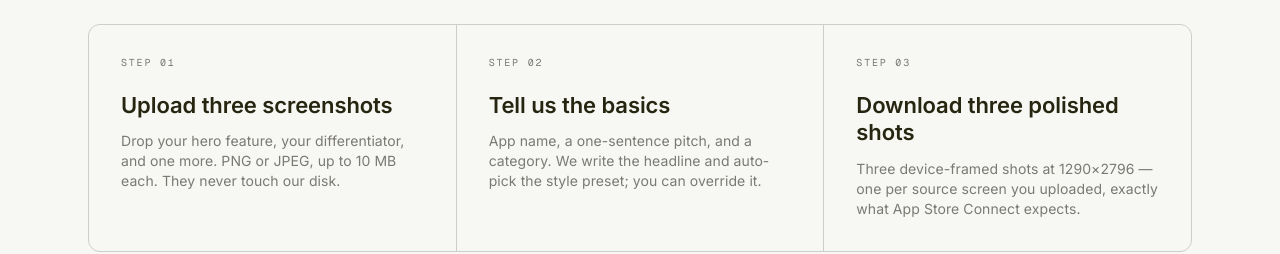
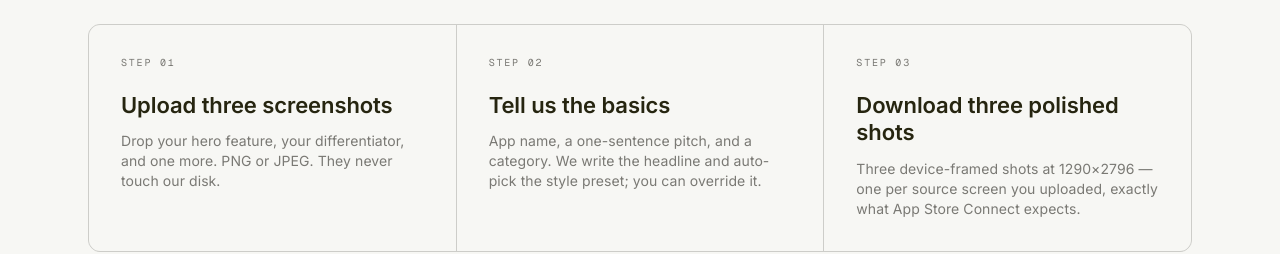
Before and after one commit to ThanosKa/ShotStudio, a Next.js app: page / in a window 1280 px wide. Shown: the part 1620-1874 px from the top of the page. Built offline with nearby package versions, Linux system fonts and the light colour scheme; no server answers.

Commit message:
fix(marketing): stop promising a 10 MB upload limit

```diff
--- a/src/app/(marketing)/screenshots-for/[category]/page.tsx
+++ b/src/app/(marketing)/screenshots-for/[category]/page.tsx
@@ -239,7 +239,7 @@ export default async function CategoryPage({
             {
               n: "01",
               title: "Upload three screenshots",
-              body: "Hero feature, differentiator, one more. PNG or JPEG, up to 10 MB. Never written to disk.",
+              body: "Hero feature, differentiator, one more. PNG or JPEG. Never written to disk.",
             },
             {
               n: "02",
--- a/src/components/marketing/how-it-works.tsx
+++ b/src/components/marketing/how-it-works.tsx
@@ -2,7 +2,7 @@ const STEPS = [
   {
     n: "01",
     title: "Upload three screenshots",
-    body: "Drop your hero feature, your differentiator, and one more. PNG or JPEG, up to 10 MB each. They never touch our disk.",
+    body: "Drop your hero feature, your differentiator, and one more. PNG or JPEG. They never touch our disk.",
   },
   {
     n: "02",
--- a/src/components/wizard.tsx
+++ b/src/components/wizard.tsx
@@ -478,7 +478,7 @@ function StepScreenshots({
             <span className="text-muted-foreground"> / 3</span>
           </div>
           <p className="mt-1 text-sm text-muted-foreground">
-            PNG or JPEG · max 10 MB each. Each role tells the AI which feature
+            PNG or JPEG. Each role tells the AI which feature
             to highlight.
           </p>
         </div>
```
